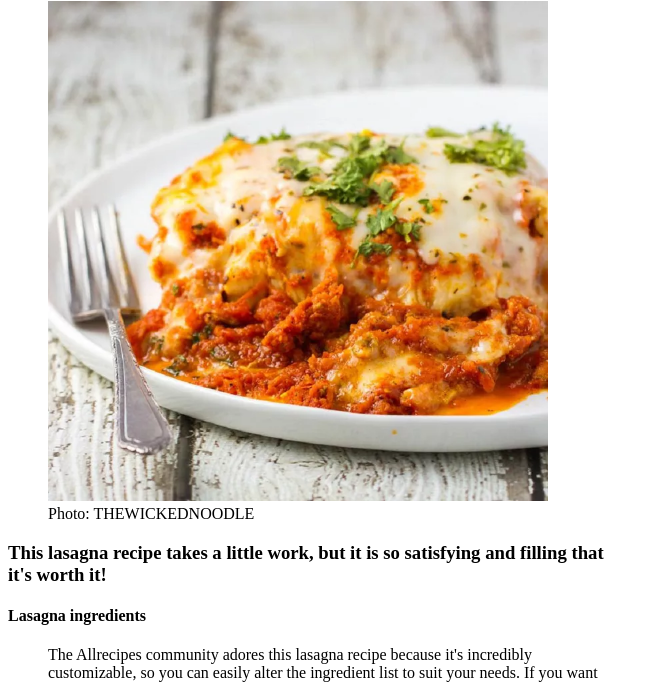
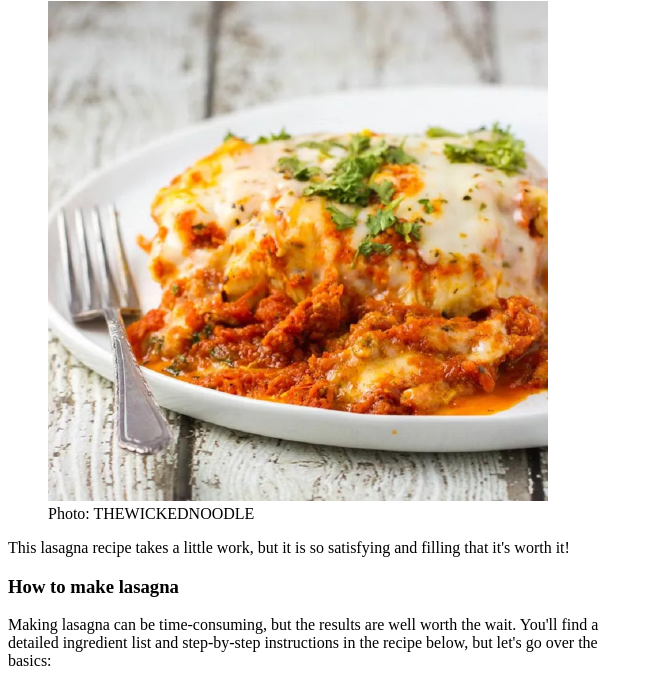
Before and after one commit to gl-el/odin-recipes, a plain HTML site: page worlds-best-lasagna.html in a window 1280 px wide. Shown: the part 79-762 px from the top of the page, without its empty margins (0-660 px from the left). Drawn offline with Linux system fonts and the light colour scheme.

Commit message:
Added description paragraph

```diff
--- a/worlds-best-lasagna.html
+++ b/worlds-best-lasagna.html
@@ -11,7 +11,9 @@
             <figcaption>Photo: THEWICKEDNOODLE</figcaption>
         </figure>
         <div class="description" style="max-width:600px">
-            <h3>This lasagna recipe takes a little work, but it is so satisfying and filling that it's worth it!</h3>
+            <p>This lasagna recipe takes a little work, but it is so satisfying and filling that it's worth it!</p>
+            <h3>How to make lasagna</h3>
+            <p>Making lasagna can be time-consuming, but the results are well worth the wait. You'll find a detailed ingredient list and step-by-step instructions in the recipe below, but let's go over the basics:</p>
             <h4>Lasagna ingredients</h4>
             <ul>The Allrecipes community adores this lasagna recipe because it's incredibly customizable, so you can easily alter the ingredient list to suit your needs. If you want to stay true to the original recipe, though, these are the ingredients you'll need to add to your grocery list:
                 <li><span><strong>Meat:</strong></span>This super meaty lasagna has sweet Italian sausage and lean ground beef.</li>
```
